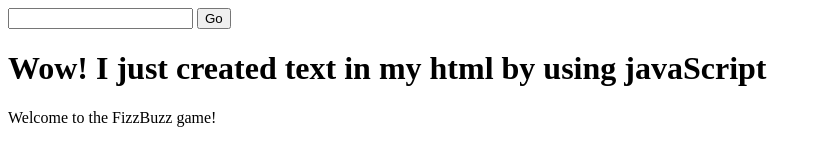
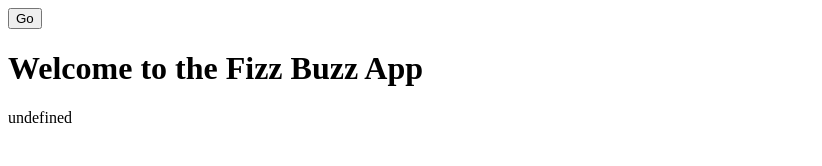
Before and after one commit to rickDevelopment/js-homework, a plain HTML site: page 07/index.html in a window 1280 px wide. Both pictures are taken after a click on the element 640 px from the left and 18 px from the top of the page. Shown: the whole page, without its empty margins (0-822 px from the left). Drawn offline with Linux system fonts and the light colour scheme.

Commit message:
Udated the fizz app where it runs the funtion however it does not display the result on the page only in the log git status

```diff
--- a/07/app.js
+++ b/07/app.js
@@ -1,4 +1,3 @@
-
 /*Write a program that prints the numbers from 1 to 100.
 But for multiples of three print “Fizz” instead of the number
 and for the multiples of five print “Buzz”.
@@ -19,49 +18,60 @@ For numbers which are multiples of both three and five print “FizzBuzz*/
 
 // }
 
-window.onload = function(){
+window.onload = function() {
     // alert("The Page has loaded");
 
     var heading1 = document.createElement("h1");
-    var headingText = document.createTextNode("Wow! I just created text in my html by using javaScript");
+    var headingText = document.createTextNode("Welcome to the Fizz Buzz App");
 
-   heading1.appendChild(headingText);
-   document.body.appendChild(heading1);
+    heading1.appendChild(headingText);
+    document.body.appendChild(heading1);
 
-// Create a new paragraph and append a welcome text
-   var para1 = document.createElement("p");
-   var para1Text = document.createTextNode("Welcome to the FizzBuzz game!");
+    // Create a new paragraph and append a welcome text
+    var para1 = document.createElement("p");
+    var para1Text = document.createTextNode(results);
 
-   para1.appendChild(para1Text);
-   document.body.appendChild(para1);
+    para1.appendChild(para1Text);
+    document.body.appendChild(para1);
 
-//================================================//
+
+    //================================================//
+
+    var results
 
 
 
+    function fizzbuzz() {
+        for (var i = 1; i <= 100; i++) {
+            if (i % 3 == 0 && i % 5 == 0) {
+                console.log("Fizz Buzz " + i)
+                results = ("Fizz Buzz" + i)
 
-     // function fizzbuzz ()  {
-   //          for (var i = 1; i <= 100; i++) {
-   //       if (i % 3 == 0 && i % 5 == 0 ){
-   //          console.log("FizzBuzz " + i )
-   //       }
-   //       if(i % 3 == 0){
-   //          console.log("Fizz " + i);
-   //       }
-   //       else if(i%5 == 0){
-   //          console.log("Buzz "+ i);
-   //       }else{
-   //          console.log(i);
-   //       }
+            }
+            if (i % 3 == 0) {
+                console.log("Fizz " + i);
+                results = ("Fizz " + i)
+            } else if (i % 5 == 0) {
+                console.log("Buzz " + i);
+                results = (" Buzz" + i)
+            } else {
+                console.log(i);
+            }
 
-   //      }
-   //  }// end of the fizzbuzz app
+        }
+        return results
+    } // end of the fizzbuzz app
 
-var button1 = document.getElementById('buzz');
-    button1.onclick = function(event){
+    var $inputValue = document.getElementById('#input_value')
+
+
+    console.log("this is re results" + results)
+
+    var button1 = document.getElementById('buzz');
+    button1.onclick = function(event) {
         var clickedEvent =
 
-        alert("button was clicked")
+            console.log(fizzbuzz());
     }
 
 }
--- a/07/index.html
+++ b/07/index.html
@@ -8,7 +8,6 @@
 </head>
 <body>
     <form id = "buzz">
-        <input type="interger" name="number">
         <input type="submit" name="go button"  value="Go">
     </form>
 </body>
```
